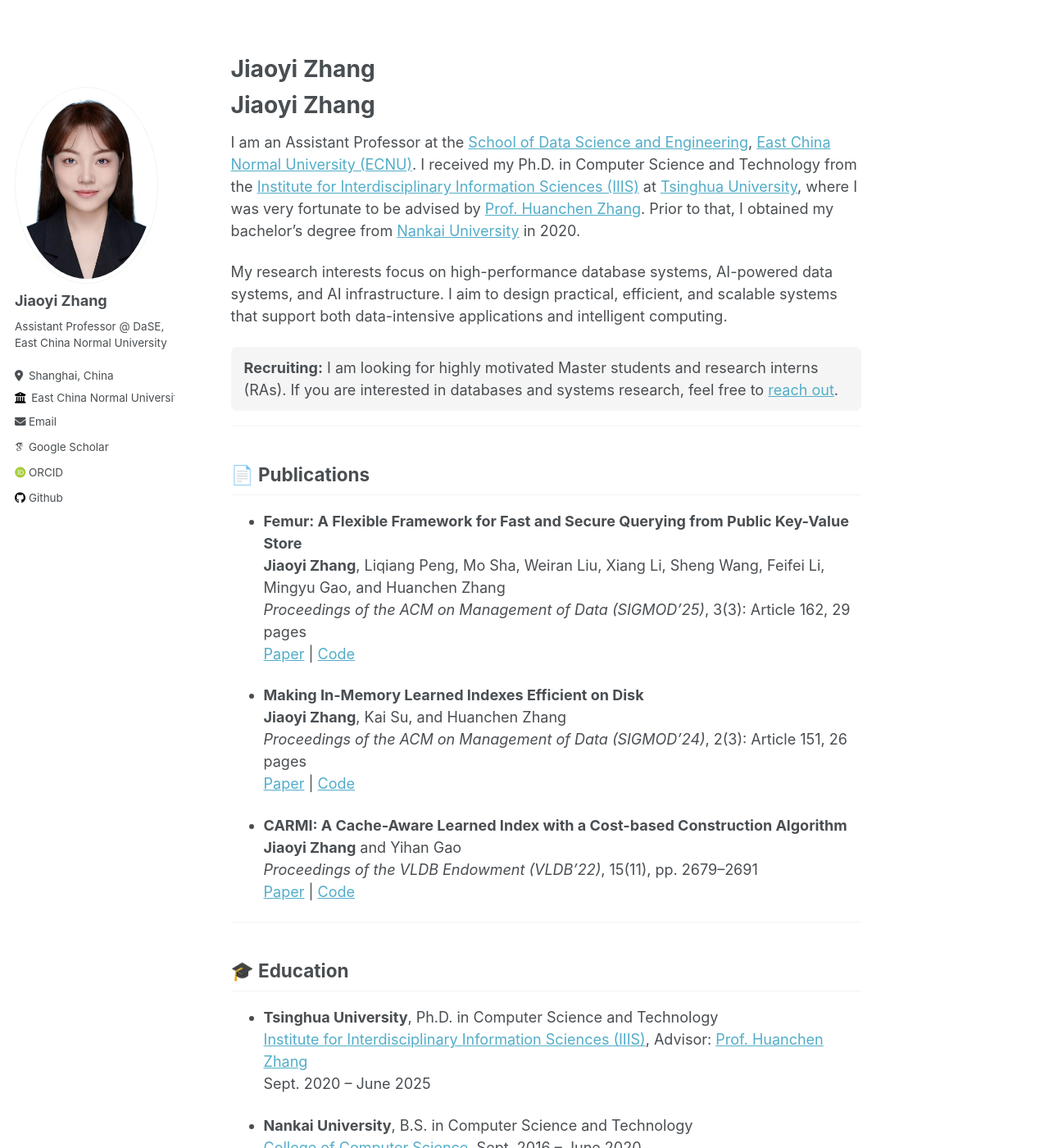
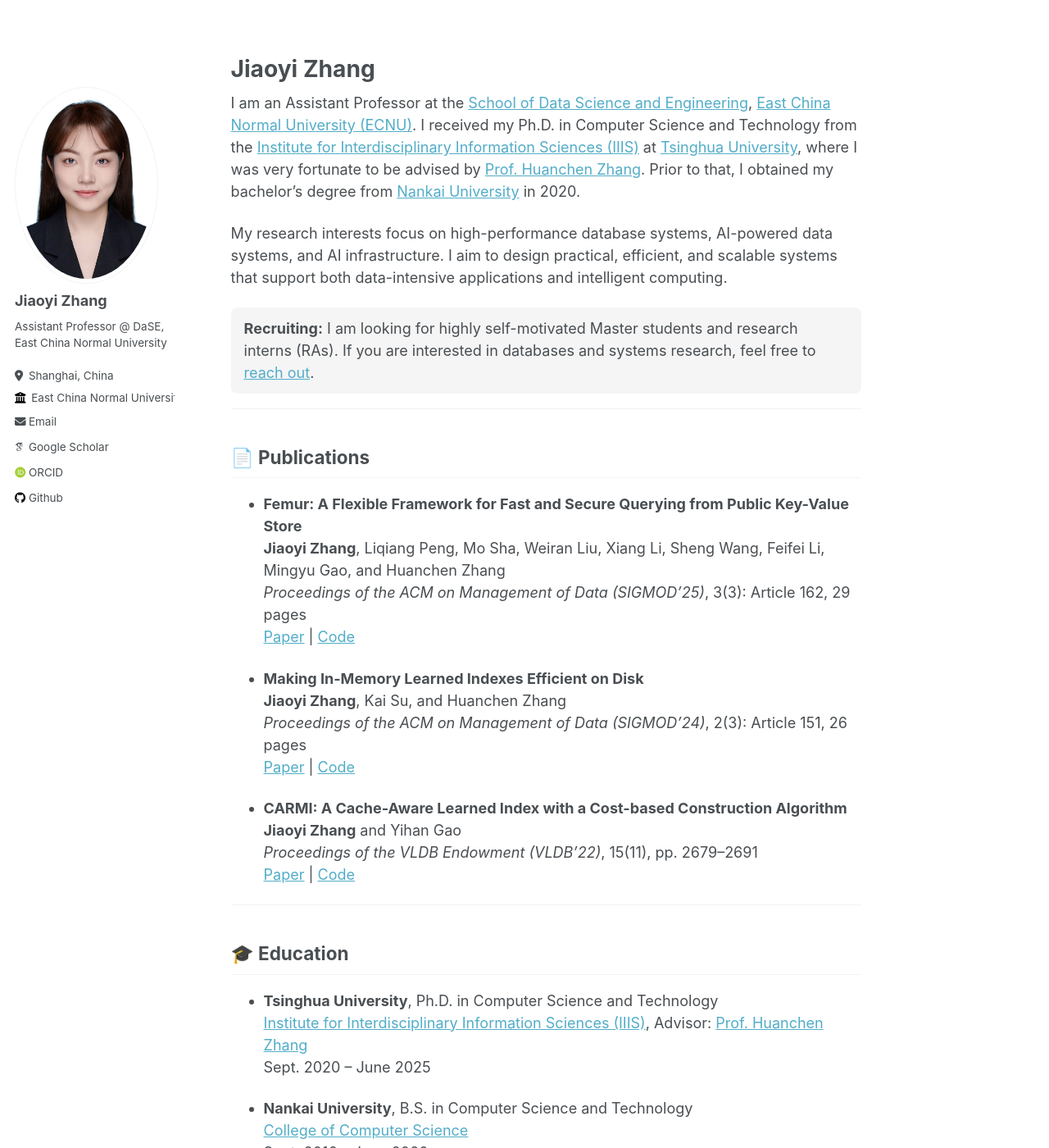
Before and after one commit to JiaoyiZhang/jiaoyizhang.github.io, a Jekyll site: the page built from _pages/about.md, in a window 1280 px wide and 1400 px high. Shown: the whole window at 82% size. Built offline with Jekyll 4.4.1, drawn with Linux system fonts in a browser that asks for light colours; some web fonts are replaced; some of the changed text lies outside the part shown.

Commit message:
Refine about page content and improve recruiting section wording

```diff
--- a/_pages/about.md
+++ b/_pages/about.md
@@ -7,15 +7,13 @@ redirect_from:
   - /about.html
 ---
 
-# Jiaoyi Zhang
-
 I am an Assistant Professor at the [School of Data Science and Engineering](https://dase.ecnu.edu.cn/), [East China Normal University (ECNU)](https://www.ecnu.edu.cn/). I received my Ph.D. in Computer Science and Technology from the [Institute for Interdisciplinary Information Sciences (IIIS)](https://iiis.tsinghua.edu.cn/en/) at [Tsinghua University](https://www.tsinghua.edu.cn/en/), where I was very fortunate to be advised by [Prof. Huanchen Zhang](https://people.iiis.tsinghua.edu.cn/~huanchen/). Prior to that, I obtained my bachelor’s degree from [Nankai University](https://en.nankai.edu.cn/) in 2020.
 
 My research interests focus on high-performance database systems, AI-powered data systems, and AI infrastructure. I aim to design practical, efficient, and scalable systems that support both data-intensive applications and intelligent computing.
 
 
 <div style="background-color:#f5f5f5; padding:12px 16px; border-radius:8px; margin:12px 0;">
-<strong>Recruiting:</strong> I am looking for highly motivated Master students and research interns (RAs).
+<strong>Recruiting:</strong> I am looking for highly self-motivated Master students and research interns (RAs).
 If you are interested in databases and systems research, feel free to <a href="jyzhang@dase.ecnu.edu.cn">reach out</a>.
 </div>
 
@@ -47,7 +45,8 @@ If you are interested in databases and systems research, feel free to <a href="j
 Sept. 2020 – June 2025
 
 - **Nankai University**, B.S. in Computer Science and Technology
-[College of Computer Science](https://encc.nankai.edu.cn/), Sept. 2016 – June 2020
+[College of Computer Science](https://encc.nankai.edu.cn/)
+Sept. 2016 – June 2020
 
 ---
 
```
